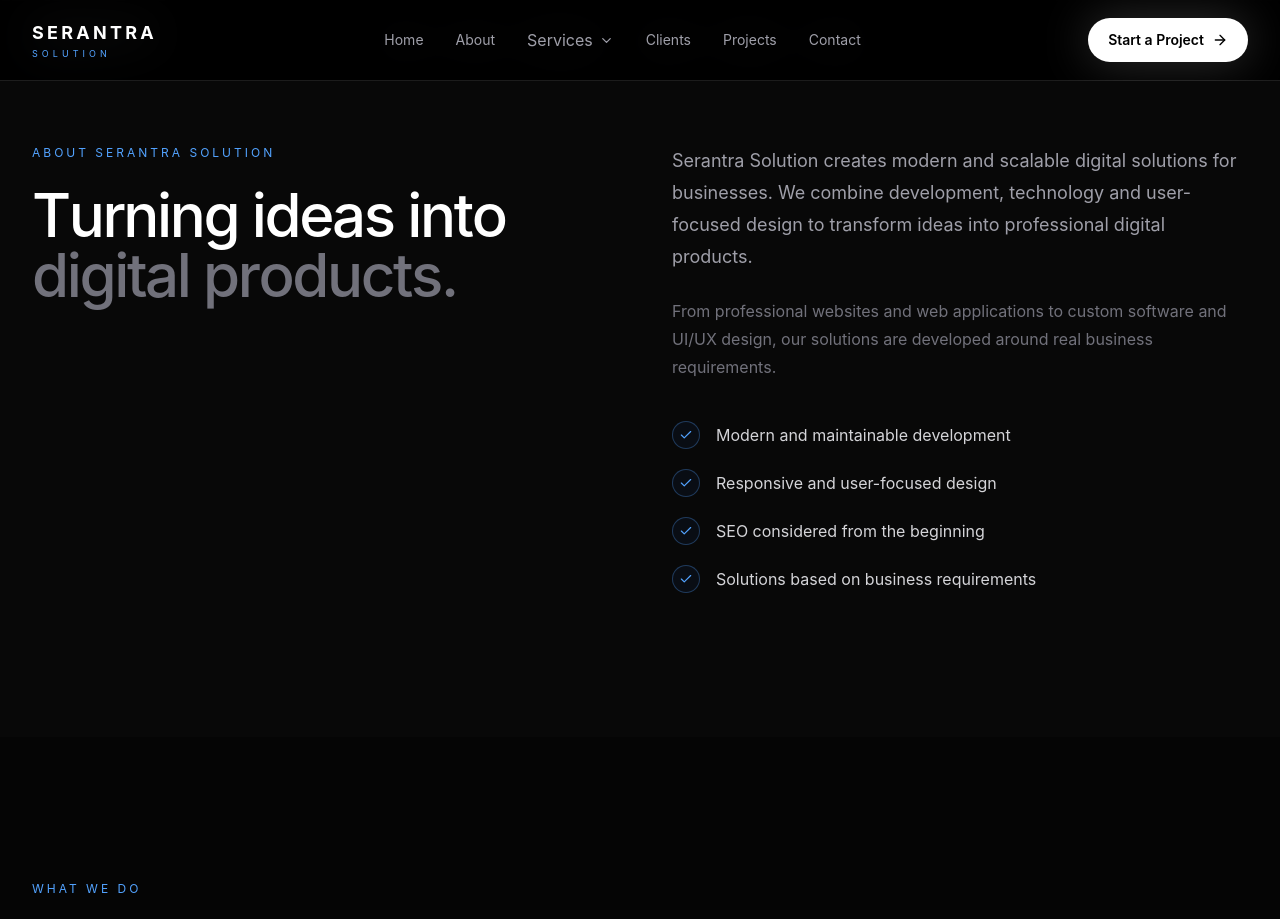
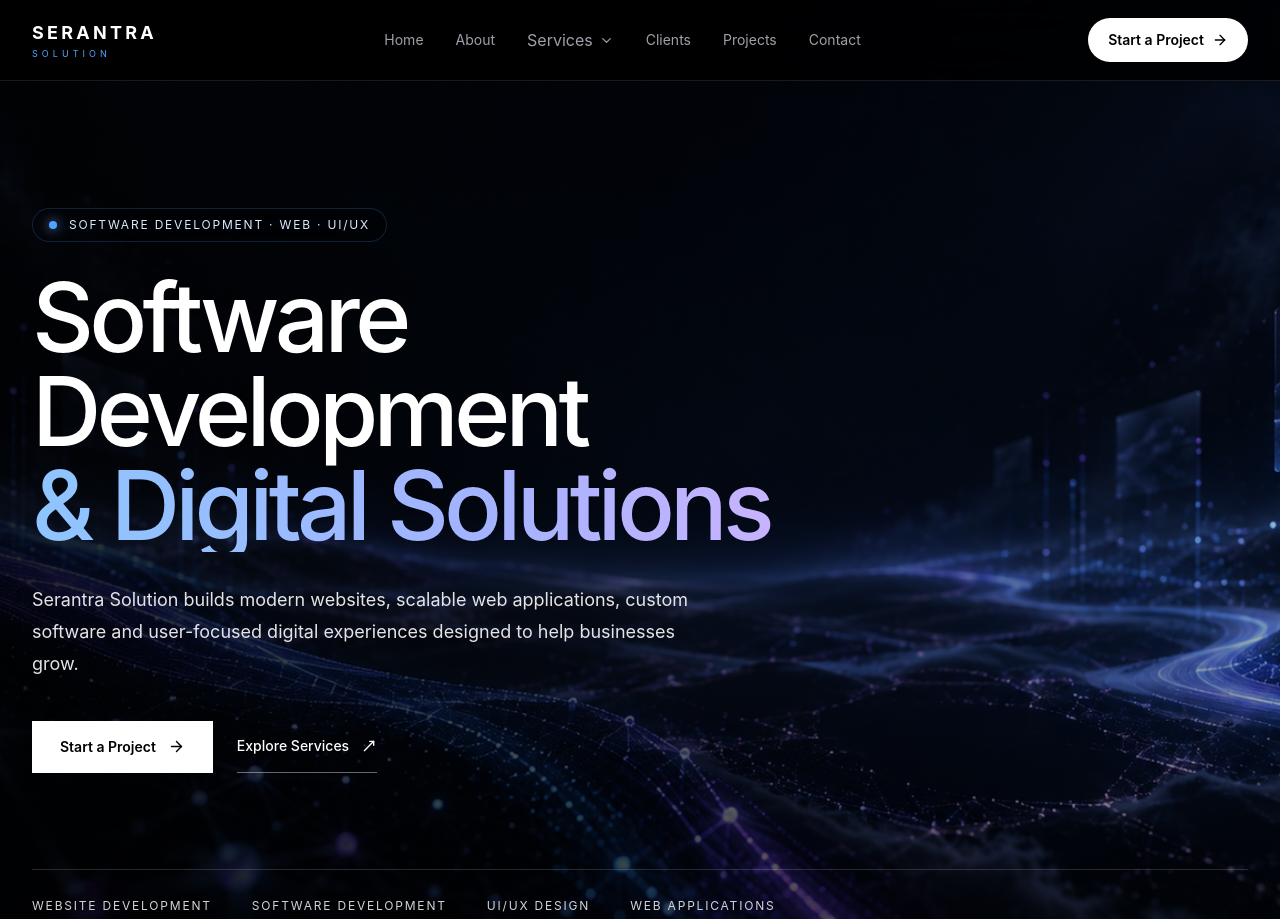
Before and after one commit to himasahamed/serantra-solution, a React (Vite) app: page / in a window 1280 px wide. Shown: the top 919 px of the page. Built offline with nearby package versions, Linux system fonts and the light colour scheme.

Commit message:
Add service pages clients page and new process design

```diff
--- a/src/components/Hero.jsx
+++ b/src/components/Hero.jsx
@@ -1,282 +1,142 @@
-import { useState } from "react";
-
 import {
   ArrowRight,
-  ChevronDown,
-  Menu,
-  X,
+  MoveUpRight,
 } from "lucide-react";
 
-import {
-  Link,
-  NavLink,
-} from "react-router-dom";
+import { Link } from "react-router-dom";
 
-import { services } from "../data/services";
+export default function Hero() {
+  return (
+    <section
+      id="home"
+      className="relative flex min-h-screen items-center overflow-hidden bg-black pt-20"
+      style={{
+        backgroundImage: "url('/images/hero-bg.png')",
+        backgroundSize: "cover",
+        backgroundPosition: "center",
+        backgroundRepeat: "no-repeat",
+      }}
+    >
+      {/* ======================================
+          DARK OVERLAY
+      ====================================== */}
 
-export default function Navbar() {
-  const [menuOpen, setMenuOpen] = useState(false);
-  const [servicesOpen, setServicesOpen] = useState(false);
+      <div className="absolute inset-0 bg-black/20" />
 
-  return (
-    <header className="fixed inset-x-0 top-0 z-50 border-b border-white/10 bg-black/80 backdrop-blur-xl">
+      {/* LEFT SIDE GRADIENT */}
 
-      <div className="mx-auto flex h-20 max-w-7xl items-center justify-between px-6 lg:px-8">
+      <div className="absolute inset-0 bg-gradient-to-r from-black/80 via-black/45 to-transparent" />
 
-        {/* LOGO */}
+      {/* BOTTOM GRADIENT */}
 
-        <Link
-          to="/"
-          className="shrink-0"
-          onClick={() => setMenuOpen(false)}
-        >
-          <span className="block text-lg font-bold tracking-[0.18em] text-white">
-            SERANTRA
-          </span>
-
-          <span className="block text-[9px] tracking-[0.45em] text-blue-400">
-            SOLUTION
-          </span>
-        </Link>
+      <div className="absolute inset-0 bg-gradient-to-t from-black/50 via-transparent to-black/20" />
 
 
-        {/* DESKTOP NAVIGATION */}
+      {/* ======================================
+          HERO CONTENT
+      ====================================== */}
 
-        <nav className="hidden items-center gap-8 lg:flex">
+      <div className="relative z-10 mx-auto w-full max-w-7xl px-6 py-32 lg:px-8">
 
-          <NavLink
-            to="/"
-            className="text-sm text-zinc-400 transition hover:text-white"
-          >
-            Home
-          </NavLink>
+        <div className="max-w-4xl">
 
-          <a
-            href="/#about"
-            className="text-sm text-zinc-400 transition hover:text-white"
-          >
-            About
-          </a>
+          {/* SMALL LABEL */}
 
+          <div className="mb-7 inline-flex items-center gap-3 rounded-full border border-blue-400/20 bg-black/20 px-4 py-2 backdrop-blur-md">
 
-          {/* SERVICES DROPDOWN */}
+            <span className="h-2 w-2 rounded-full bg-blue-400 shadow-[0_0_12px_#60a5fa]" />
 
-          <div
-            className="relative"
-            onMouseEnter={() => setServicesOpen(true)}
-            onMouseLeave={() => setServicesOpen(false)}
-          >
-
-            <button
-              type="button"
-              onClick={() => setServicesOpen(!servicesOpen)}
-              className="flex items-center gap-1.5 text-sm text-zinc-400 transition hover:text-white"
-            >
-              Services
-
-              <ChevronDown
-                size={15}
-                className={`transition duration-300 ${
-                  servicesOpen ? "rotate-180" : ""
-                }`}
-              />
-            </button>
-
-
-            {servicesOpen && (
-              <div className="absolute left-1/2 top-full w-[460px] -translate-x-1/2 pt-5">
-
-                <div className="bg-[#080808] px-6 py-5 shadow-2xl">
-
-                  <p className="pb-4 text-[10px] uppercase tracking-[0.24em] text-blue-400">
-                    Services & Solutions
-                  </p>
-
-                  {services.map((service) => (
-                    <Link
-                      key={service.slug}
-                      to={`/services/${service.slug}`}
-                      onClick={() => setServicesOpen(false)}
-                      className="group flex items-center justify-between border-t border-white/10 py-4"
-                    >
-                      <span className="text-sm text-zinc-400 transition group-hover:translate-x-1 group-hover:text-white">
-                        {service.title}
-                      </span>
-
-                      <ArrowRight
-                        size={14}
-                        className="text-zinc-700 transition group-hover:translate-x-1 group-hover:text-blue-400"
-                      />
-                    </Link>
-                  ))}
-
-                </div>
-
-              </div>
-            )}
+            <span className="text-xs uppercase tracking-[0.15em] text-blue-100">
+              Software Development · Web · UI/UX
+            </span>
 
           </div>
 
 
-          <NavLink
-            to="/clients"
-            className="text-sm text-zinc-400 transition hover:text-white"
-          >
-            Clients
-          </NavLink>
+          {/* MAIN HEADING */}
+
+          <h1 className="text-5xl font-medium leading-[0.98] tracking-[-0.05em] text-white sm:text-6xl md:text-7xl lg:text-8xl">
+
+            Software Development
+
+            <span className="block bg-gradient-to-r from-blue-300 via-indigo-300 to-purple-300 bg-clip-text text-transparent">
+              & Digital Solutions
+            </span>
+
+          </h1>
 
 
-          <a
-            href="/#projects"
-            className="text-sm text-zinc-400 transition hover:text-white"
-          >
-            Projects
-          </a>
+          {/* DESCRIPTION */}
+
+          <p className="mt-8 max-w-2xl text-base leading-8 text-zinc-200 sm:text-lg">
+
+            Serantra Solution builds modern websites, scalable web
+            applications, custom software and user-focused digital
+            experiences designed to help businesses grow.
+
+          </p>
 
 
-          <a
-            href="/#contact"
-            className="text-sm text-zinc-400 transition hover:text-white"
-          >
-            Contact
-          </a>
+          {/* BUTTONS */}
 
-        </nav>
-
-
-        {/* START PROJECT */}
-
-        <Link
-          to="/request-quote"
-          className="hidden items-center gap-2 rounded-full bg-white px-5 py-3 text-sm font-semibold text-black transition hover:bg-blue-500 hover:text-white lg:flex"
-        >
-          Start a Project
-
-          <ArrowRight size={16} />
-        </Link>
-
-
-        {/* MOBILE BUTTON */}
-
-        <button
-          type="button"
-          onClick={() => setMenuOpen(!menuOpen)}
-          aria-label="Toggle navigation"
-          className="text-white lg:hidden"
-        >
-          {menuOpen ? (
-            <X size={26} />
-          ) : (
-            <Menu size={26} />
-          )}
-        </button>
-
-      </div>
-
-
-      {/* MOBILE NAVIGATION */}
-
-      {menuOpen && (
-        <div className="border-t border-white/10 bg-black px-6 py-7 lg:hidden">
-
-          <nav className="flex flex-col gap-6">
+          <div className="mt-10 flex flex-wrap items-center gap-6">
 
             <Link
-              to="/"
-              onClick={() => setMenuOpen(false)}
-              className="text-zinc-300"
+              to="/request-quote"
+              className="group flex items-center gap-3 bg-white px-7 py-4 text-sm font-semibold text-black transition duration-300 hover:bg-blue-500 hover:text-white"
             >
-              Home
-            </Link>
+              Start a Project
 
-            <a
-              href="/#about"
-              onClick={() => setMenuOpen(false)}
-              className="text-zinc-300"
-            >
-              About
-            </a>
-
-
-            <button
-              type="button"
-              onClick={() => setServicesOpen(!servicesOpen)}
-              className="flex items-center justify-between text-left text-zinc-300"
-            >
-              Services
-
-              <ChevronDown
-                size={16}
-                className={`transition ${
-                  servicesOpen ? "rotate-180" : ""
-                }`}
+              <ArrowRight
+                size={17}
+                className="transition duration-300 group-hover:translate-x-1"
               />
-            </button>
-
-
-            {servicesOpen && (
-              <div className="ml-3 flex flex-col border-l border-white/10 pl-5">
-
-                {services.map((service) => (
-                  <Link
-                    key={service.slug}
-                    to={`/services/${service.slug}`}
-                    onClick={() => {
-                      setMenuOpen(false);
-                      setServicesOpen(false);
-                    }}
-                    className="border-b border-white/5 py-3 text-sm text-zinc-500"
-                  >
-                    {service.title}
-                  </Link>
-                ))}
-
-              </div>
-            )}
-
-
-            <Link
-              to="/clients"
-              onClick={() => setMenuOpen(false)}
-              className="text-zinc-300"
-            >
-              Clients
             </Link>
 
 
             <a
-              href="/#projects"
-              onClick={() => setMenuOpen(false)}
-              className="text-zinc-300"
+              href="#services"
+              className="group flex items-center gap-3 border-b border-white/40 py-4 text-sm font-medium text-white transition duration-300 hover:border-blue-400 hover:text-blue-300"
             >
-              Projects
+              Explore Services
+
+              <MoveUpRight
+                size={16}
+                className="transition duration-300 group-hover:translate-x-1 group-hover:-translate-y-1"
+              />
             </a>
 
+          </div>
 
-            <a
-              href="/#contact"
-              onClick={() => setMenuOpen(false)}
-              className="text-zinc-300"
-            >
-              Contact
-            </a>
+        </div>
 
 
-            <Link
-              to="/request-quote"
-              onClick={() => setMenuOpen(false)}
-              className="mt-3 flex w-fit items-center gap-2 bg-white px-5 py-3 text-sm font-semibold text-black"
-            >
-              Start a Project
+        {/* ======================================
+            HERO BOTTOM SERVICES
+        ====================================== */}
 
-              <ArrowRight size={16} />
-            </Link>
+        <div className="mt-24 flex flex-wrap gap-x-10 gap-y-5 border-t border-white/15 pt-7 text-xs uppercase tracking-[0.15em] text-zinc-300">
 
-          </nav>
+          <span>
+            Website Development
+          </span>
+
+          <span>
+            Software Development
+          </span>
+
+          <span>
+            UI/UX Design
+          </span>
+
+          <span>
+            Web Applications
+          </span>
 
         </div>
-      )}
 
-    </header>
+      </div>
+
+    </section>
   );
 }
```
